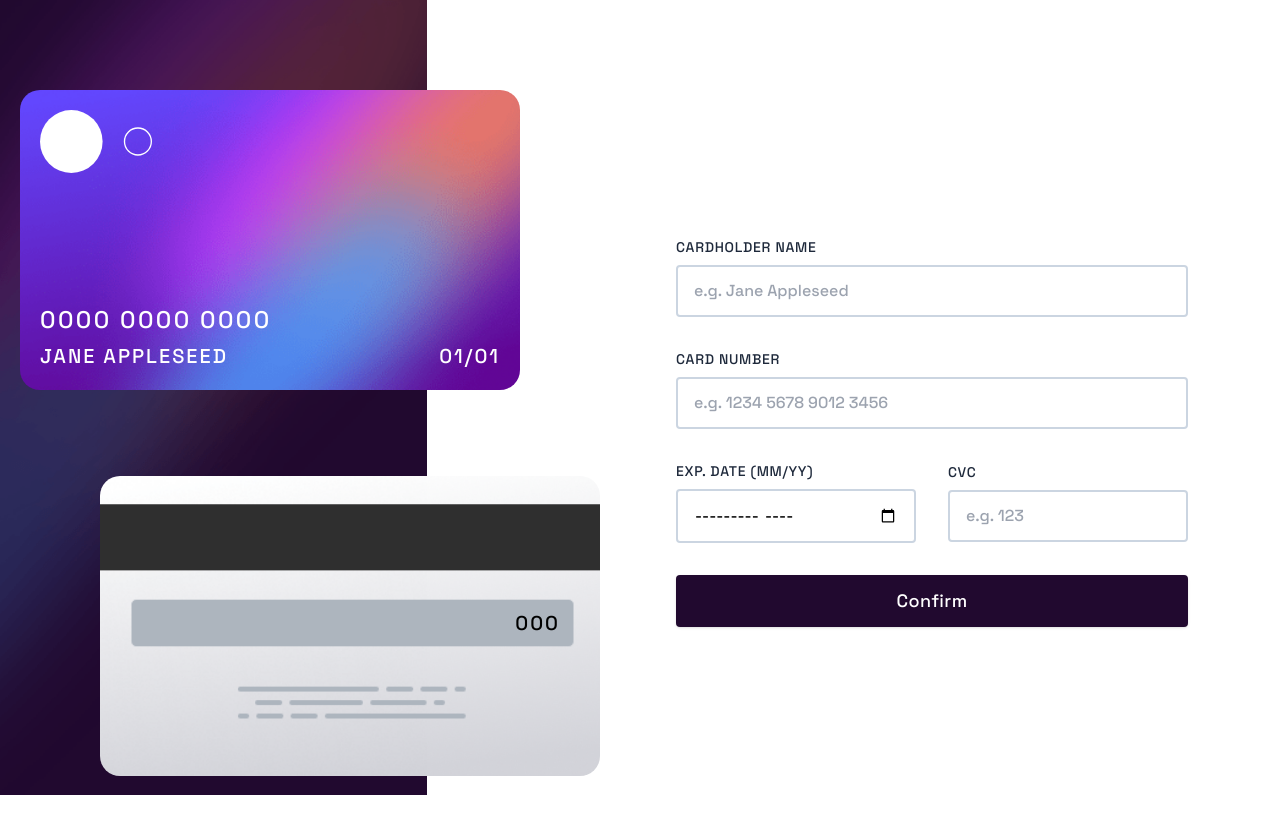
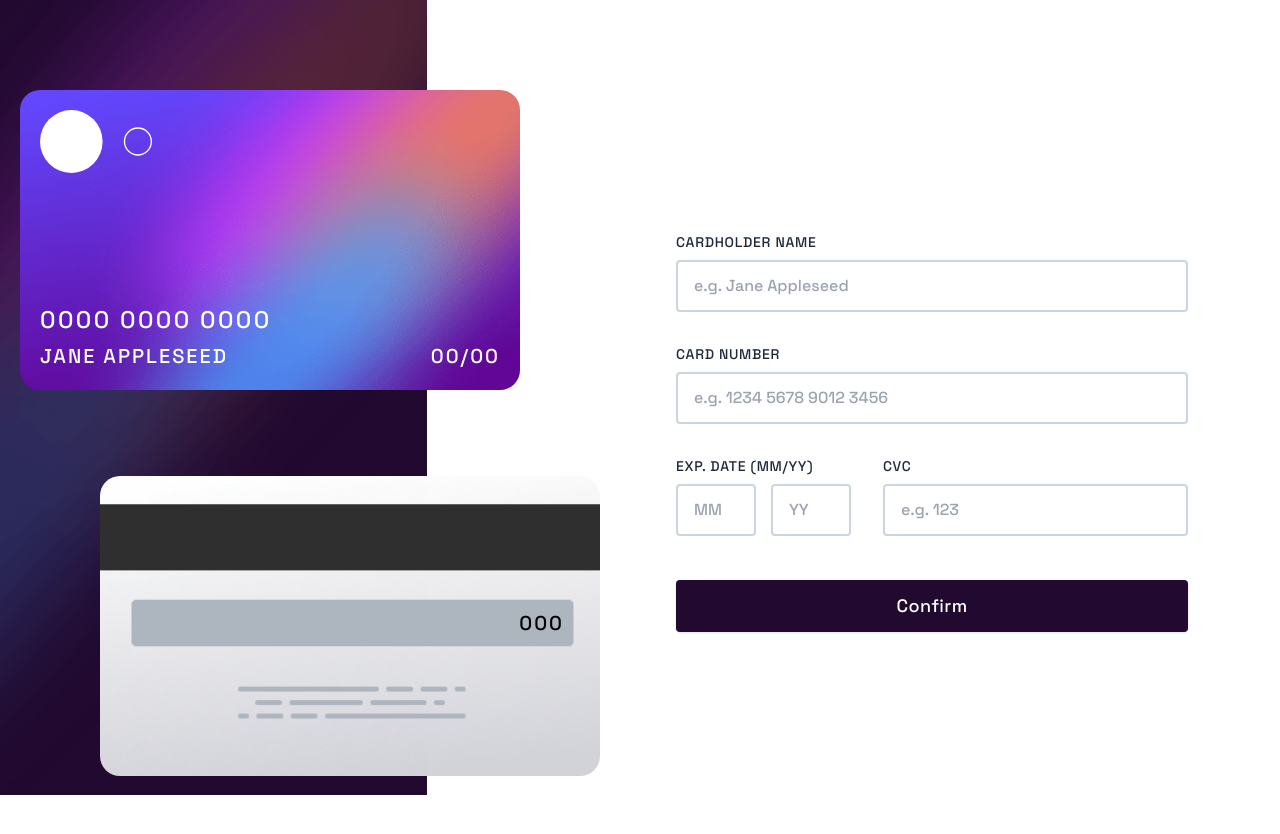
Before and after one commit to OriloyeEmerald/interactive-card-form, a React (Vite) app: page / in a window 1280 px wide. Shown: the top 834 px of the page. Built offline with nearby package versions, Linux system fonts and the light colour scheme.

Commit message:
updated files

```diff
--- a/src/App.jsx
+++ b/src/App.jsx
@@ -10,36 +10,57 @@ import { format } from "date-fns";
   const [confirmed, setConfirmed] = useState(false);
   const [name, setName] = useState("");
   const [cardNumber, setCardNumber] = useState("");
-  const [date, setDate] = useState("01/23");
+  const [month, setMonth] = useState("");
+  const [year, setYear] = useState("");
   const [cvc, setCvc] = useState("");
   const [confirmedName, setConfirmedName] = useState("jane appleseed");
   const [confirmedCardNumber, setConfirmedCardNumber] = useState('0000 0000 0000');
-  const [confirmedDate, setConfirmedDate] = useState("01/23");
+  const [confirmedMonth, setConfirmedMonth] = useState("00");
+  const [confirmedYear, setConfirmedYear] = useState("/00");
   const [confirmedCvc, setConfirmedCvc] = useState("000");
 
+
+  const handleInputCardNum = (e) => {
+    const inputValue = e.target.value;
+    const formattedValue = inputValue.replace(/\D/g, "").substring(0, 16).replace(/(\d{4})/g, "$1 ");
+
+    setCardNumber(formattedValue);
+  }
  const handleCvc = (e) => {
   const value = e.target.value.replace(/\D/g, '').substring(0, 3);
     setCvc(value);
  }
+
+ const handleInputMonth = (e) => {
+  const inputValue = e.target.value;
+  if (inputValue === "" || (parseInt(inputValue) >= 0 && parseInt(inputValue) <= 12)) {
+    setMonth(inputValue);
+  }
+}
+
   const handleConfirm = () => {
     setConfirmed(true);
     setConfirmedName(name);
     setConfirmedCardNumber(cardNumber);
-    setConfirmedDate(date);
+    setConfirmedMonth(month);
+    setConfirmedYear(year);
     setConfirmedCvc(cvc);
     setName('');
     setCardNumber('');
-    setDate('01/23');
+    setMonth('');
+    setYear('');
     setCvc('');
   };
 
   const handleContinue = () => {
     setConfirmed(false);
     setConfirmedName('jane appleseed');
-    setConfirmedCardNumber('0000 0000 0000');
-    setConfirmedDate("01/23");
+    setConfirmedCardNumber('0000 0000 0000 0000');
+    setConfirmedMonth("00");
+    setConfirmedYear("/00");
     setConfirmedCvc("000");
   };
+
 
   return (
     <>
@@ -54,7 +75,7 @@ import { format } from "date-fns";
         <div className="grid grid-cols-1 gap-8 lg:grid-cols-2 max-w-7xl mx-auto">
           <div className="mt-10 mx-5 grid grid-cols-1">
             <article className="front-card p-5 flex flex-col justify-between">
-              <img src={logo} alt="" className="w-20 lg:w-28" />
+              <img src={logo} alt="" className="w-[80px] lg:w-28" />
 
               <div>
                 <h2 className="text-white text-[.8rem] lg:text-2xl mb-[.4rem] tracking-widest">
@@ -65,15 +86,20 @@ import { format } from "date-fns";
                   <li className="text-white uppercase text-[.6rem] lg:text-xl tracking-widest">
                     {confirmedName}
                   </li>
+                <div className="flex">
                   <li className="text-white text-[.6rem] lg:text-xl tracking-widest">
-                    {format(new Date(date), "MM/yy")}
+                    {confirmedMonth}
                   </li>
+                  <li className="text-white text-[.6rem] lg:text-xl tracking-widest">
+                    {confirmedYear}
+                  </li>
+                 </div>
                 </ul>
               </div>
             </article>
 
             <article className="back-card relative lg:ml-20">
-              <p className="absolute right-10 text-[.9rem] lg:text-xl text-black tracking-widest">
+              <p className="absolute right-9 text-[.9rem] lg:text-xl text-black tracking-widest">
                 {confirmedCvc}
               </p>
             </article>
@@ -104,29 +130,45 @@ import { format } from "date-fns";
                     placeholder="e.g. 1234 5678 9012 3456"
                     required
                     maxLength={19}
-                    value={cardNumber
-                      .replace(/\s/g, "")
-                      .replace(/(\d{4})/g, "$1 ")
-                      .trim()}
-                    onChange={(e) => setCardNumber(e.target.value)}
+                    value={cardNumber}
+                    onChange={handleInputCardNum}
                   />
                 </div>
 
                 <article className="flex items-center justify-between gap-8">
-                  <div className="flex-1">
-                    <label htmlFor="expiry_date">Exp. Date (MM/YY)</label>
+                 <div>
+                 <label htmlFor="expiry_date">Exp. Date (MM/YY)</label>
+                  <div className="flex gap-[15px]">
+                  <div className="shrink w-[80px]">
+
                     <input
-                      type="month"
-                      name="expiry_date"
-                      id="expiry_date"
-                      placeholder="MM YY"
+                      type="text"
+                      name="expiry_month"
+                      id="expiry_month"
+                      placeholder="MM"
+                      maxLength={2}
                       required
-                      value={confirmedDate}
-                      onChange={(e) => setDate(e.target.value)}
+                      value={month}
+                      onChange={handleInputMonth}
                     />
                   </div>
+                  <div className="shrink w-[80px] ">
+                    <input
+                      type="number"
+                      name="expiry_year"
+                      id="expiry_year"
+                      placeholder="YY"
+                      maxLength={2}
+                      required
+                      value={year}
+                      onChange={(e) => {setYear(e.target.value)}}
+                    />
+                  </div>
+                  </div>
+                 </div>
 
-                  <div className="flex-1">
+
+                  <div className="flex-1 ">
                     <label htmlFor="cvc">CVC</label>
                     <input
                       type="number"
@@ -141,7 +183,7 @@ import { format } from "date-fns";
                   </div>
                 </article>
 
-                <button onClick={handleConfirm} className="btn">
+                <button onClick={handleConfirm} className="btn mt-3">
                   Confirm
                 </button>
               </form>
```
